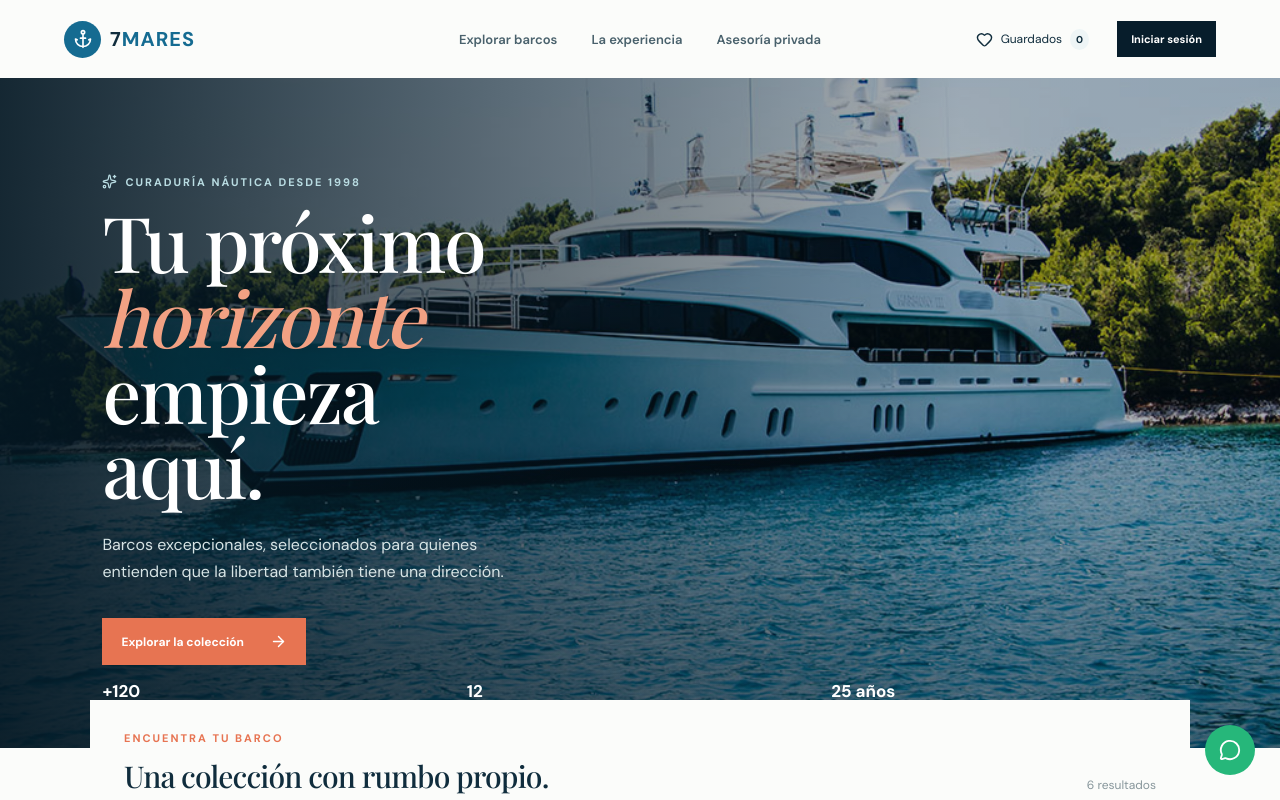
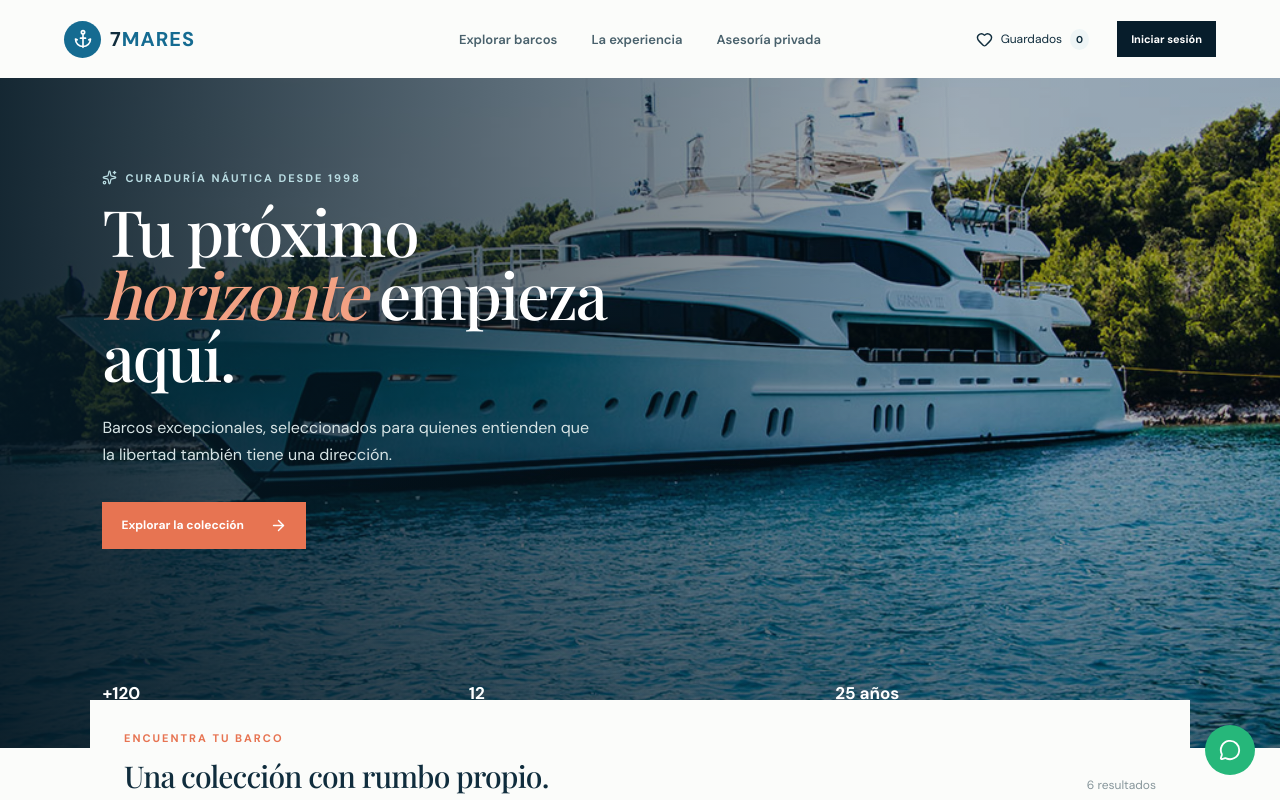
Before and after one commit to TobiGli/7Mares, a React (Vite) app: page / in a window 1280 px wide. Shown: the top 800 px of the page. Built offline with nearby package versions, Linux system fonts and the light colour scheme; no server answers; a web font is replaced by a local one.

Commit message:
fix: equilibrar hero en escritorio

```diff
--- /dev/null
+++ b/src/hero-fixes.css
@@ -0,0 +1,31 @@
+/* Desktop hero spacing: keep the headline and metrics in separate visual zones. */
+@media (min-width: 801px) {
+  .hero-content {
+    max-width: 760px;
+    padding: 92px 8vw 190px !important;
+  }
+
+  .hero-content h1 {
+    font-size: clamp(52px, 5vw, 76px);
+    max-width: 590px;
+  }
+
+  .hero-copy {
+    max-width: 500px;
+  }
+
+  .hero-stats {
+    bottom: 30px;
+    display: grid !important;
+    gap: 24px !important;
+    grid-template-columns: repeat(3, minmax(0, 1fr));
+    left: 8vw;
+    width: calc(100% - 16vw) !important;
+  }
+}
+
+@media (max-width: 800px) {
+  .hero-content {
+    padding-bottom: 180px !important;
+  }
+}
--- a/src/main.jsx
+++ b/src/main.jsx
@@ -4,6 +4,7 @@ import { Anchor, ArrowRight, ChevronDown, Heart, MapPin, Menu, MessageCircle, Se
 import './styles.css';
 import './error-pages.css';
 import './auth.css';
+import './hero-fixes.css';
 import { isSupabaseConfigured, supabase } from './lib/supabase';
 
 const boats = [
```
